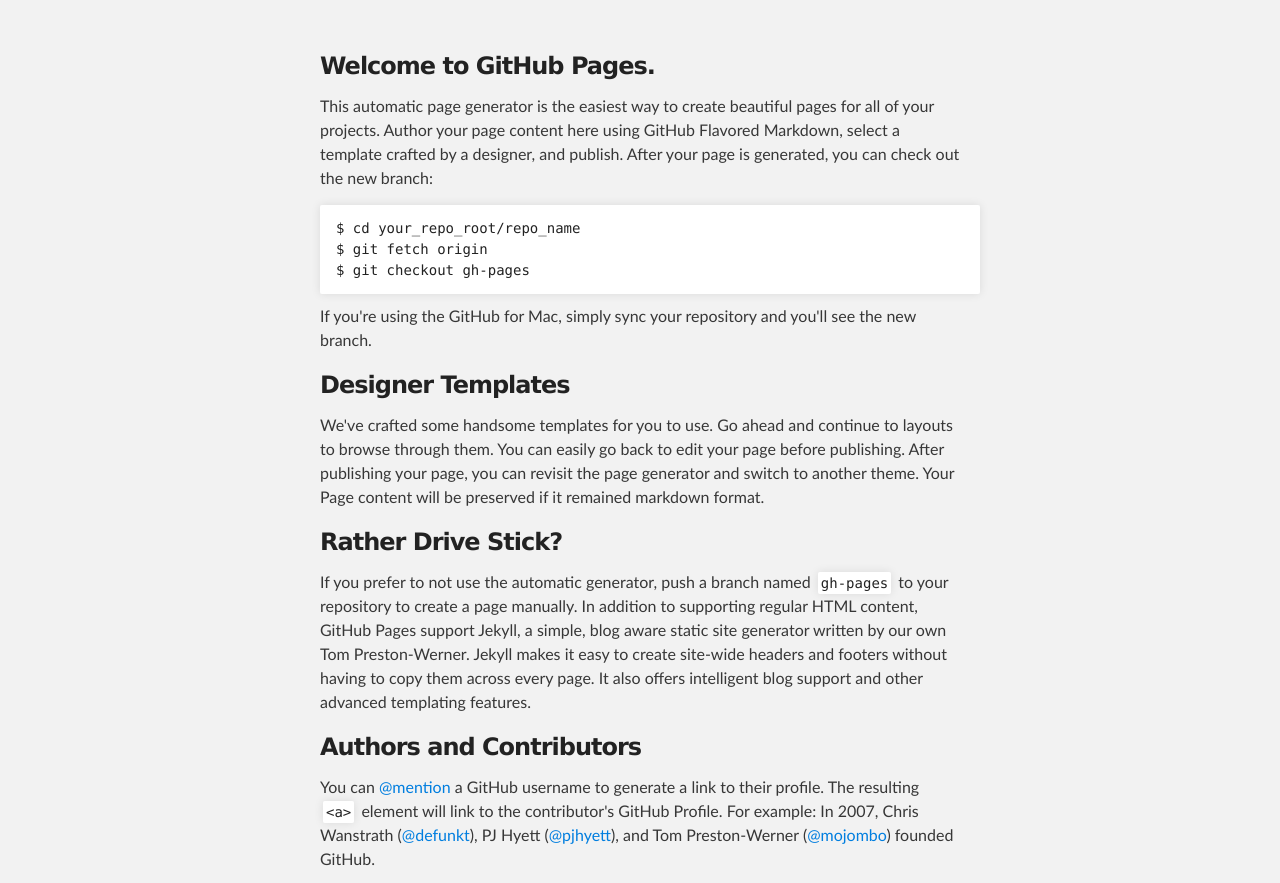
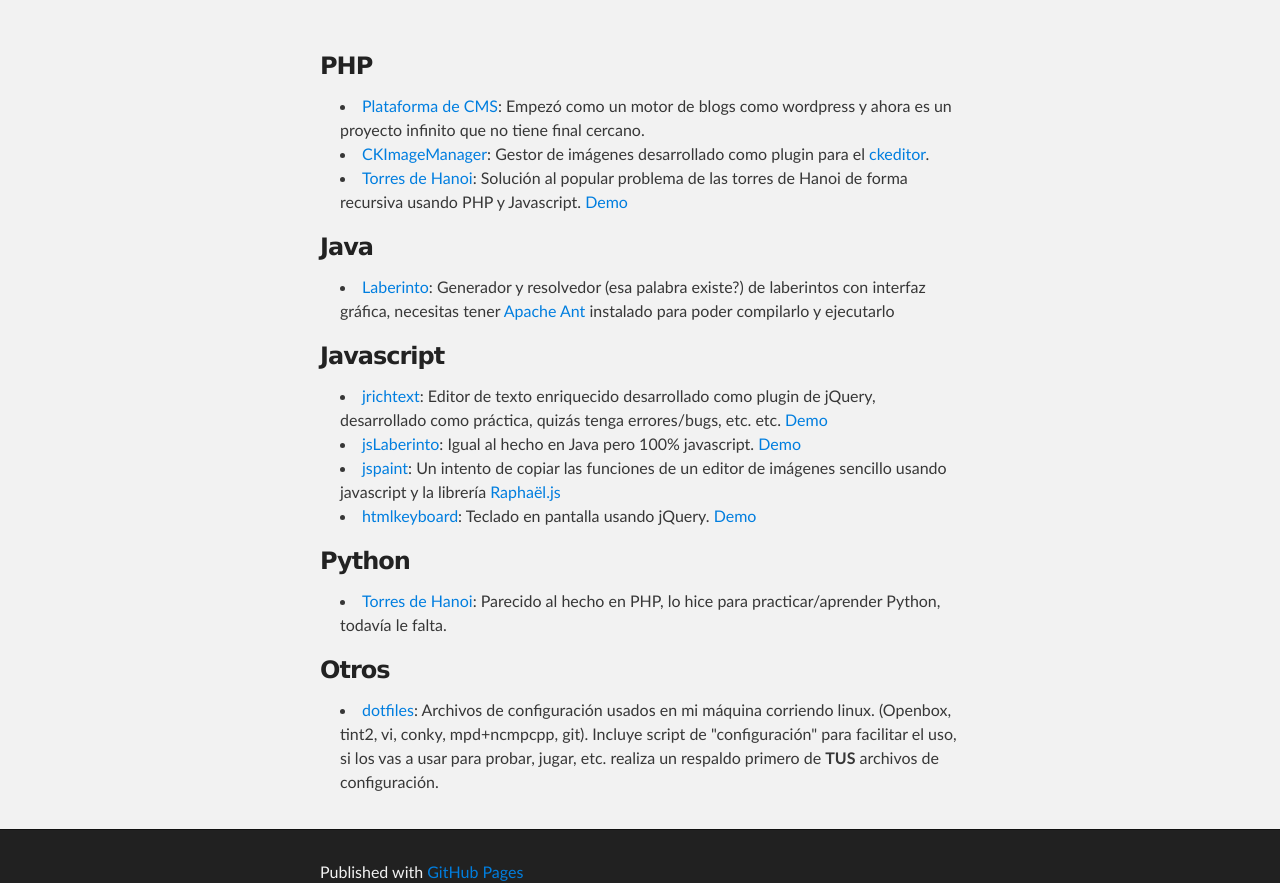
Before and after one commit to josercl/josercl.github.com, a plain HTML site: page index.html in a window 1280 px wide. Shown: the part 176-1059 px from the top of the page. Drawn offline with Linux system fonts and the light colour scheme.

Commit message:
Editado el contenido por primera vez desde que creé el repo

```diff
--- a/index.html
+++ b/index.html
@@ -8,7 +8,7 @@
 
     <link rel="stylesheet" type="text/css" media="screen" href="stylesheets/stylesheet.css">
 
-    <title>Josercl.github.com</title>
+    <title>Inventos de José</title>
   </head>
 
   <body>
@@ -18,7 +18,7 @@
         <header class="inner">
           <a id="forkme_banner" href="https://github.com/josercl">View on GitHub</a>
 
-          <h1 id="project_title">Josercl.github.com</h1>
+          <h1 id="project_title">Inventos de José</h1>
           <h2 id="project_tagline"></h2>
 
         </header>
@@ -27,32 +27,34 @@
     <!-- MAIN CONTENT -->
     <div id="main_content_wrap" class="outer">
       <section id="main_content" class="inner">
-        <h3>Welcome to GitHub Pages.</h3>
+		<h3>PHP</h3>
+		<ul>
+			<li><a href="http://github.com/josercl/blog2">Plataforma de CMS</a>: Empezó como un motor de blogs como wordpress y ahora es un proyecto infinito que no tiene final cercano.</li>
+			<li><a href="http://github.com/josercl/CKImageManager">CKImageManager</a>: Gestor de imágenes desarrollado como plugin para el <a href="http://ckeditor.com">ckeditor</a>.
+			<li><a href="http://gist.github.com/3829226">Torres de Hanoi</a>: Solución al popular problema de las torres de Hanoi de forma recursiva usando PHP y Javascript. <a href="http://blog-josercl.rhcloud.com/hanoi.php">Demo</a></li>
+		</ul>
+		<h3>Java</h3>
+		<ul>
+			<li><a href="http://github.com/josercl/Laberinto">Laberinto</a>: Generador y resolvedor (esa palabra existe?) de laberintos con interfaz gráfica, necesitas tener <a href="http://ant.apache.org">Apache Ant</a> instalado para poder compilarlo y ejecutarlo</li>
+		</ul>
+		<h3>Javascript</h3>
+		<ul>
+			<li><a href="http://github.com/josercl/jrichtext">jrichtext</a>: Editor de texto enriquecido desarrollado como plugin de jQuery, desarrollado como práctica, quizás tenga errores/bugs, etc. etc. <a href="http://josercl.github.com/jrichtext">Demo</a></li>
+			<li><a href="http://github.com/josercl/jsLaberinto">jsLaberinto</a>: Igual al hecho en Java pero 100% javascript. <a href="http://josercl.github.com/jsLaberinto">Demo</a></li>
+			<li><a href="http://github.com/josercl/jspaint">jspaint</a>: Un intento de copiar las funciones de un editor de imágenes sencillo usando javascript y la librería <a href="http://raphaeljs.com">Rapha&euml;l.js</a></li>
+			<li><a href="http://github.com/josercl/htmlkeyboard">htmlkeyboard</a>: Teclado en pantalla usando jQuery. <a href="http://josercl.github.com/htmlkeyboard">Demo</a></li>
+		</ul>
 
-<p>This automatic page generator is the easiest way to create beautiful pages for all of your projects. Author your page content here using GitHub Flavored Markdown, select a template crafted by a designer, and publish. After your page is generated, you can check out the new branch:</p>
+		<h3>Python</h3>
+		<ul>
+			<li><a href="http://gist.github.com/3833303">Torres de Hanoi</a>: Parecido al hecho en PHP, lo hice para practicar/aprender Python, todavía le falta.</li>
+		</ul>
 
-<pre><code>$ cd your_repo_root/repo_name
-$ git fetch origin
-$ git checkout gh-pages
-</code></pre>
+		<h3>Otros</h3>
+		<ul>
+			<li><a href="http://github.com/josercl/dotfiles">dotfiles</a>: Archivos de configuración usados en mi máquina corriendo linux. (Openbox, tint2, vi, conky, mpd+ncmpcpp, git). Incluye script de "configuración" para facilitar el uso, si los vas a usar para probar, jugar, etc. realiza un respaldo primero de <strong>TUS</strong> archivos de configuración.</li>
+		</ul>
 
-<p>If you're using the GitHub for Mac, simply sync your repository and you'll see the new branch.</p>
-
-<h3>Designer Templates</h3>
-
-<p>We've crafted some handsome templates for you to use. Go ahead and continue to layouts to browse through them. You can easily go back to edit your page before publishing. After publishing your page, you can revisit the page generator and switch to another theme. Your Page content will be preserved if it remained markdown format.</p>
-
-<h3>Rather Drive Stick?</h3>
-
-<p>If you prefer to not use the automatic generator, push a branch named <code>gh-pages</code> to your repository to create a page manually. In addition to supporting regular HTML content, GitHub Pages support Jekyll, a simple, blog aware static site generator written by our own Tom Preston-Werner. Jekyll makes it easy to create site-wide headers and footers without having to copy them across every page. It also offers intelligent blog support and other advanced templating features.</p>
-
-<h3>Authors and Contributors</h3>
-
-<p>You can <a href="https://github.com/blog/821" class="user-mention">@mention</a> a GitHub username to generate a link to their profile. The resulting <code>&lt;a&gt;</code> element will link to the contributor's GitHub Profile. For example: In 2007, Chris Wanstrath (<a href="https://github.com/defunkt" class="user-mention">@defunkt</a>), PJ Hyett (<a href="https://github.com/pjhyett" class="user-mention">@pjhyett</a>), and Tom Preston-Werner (<a href="https://github.com/mojombo" class="user-mention">@mojombo</a>) founded GitHub.</p>
-
-<h3>Support or Contact</h3>
-
-<p>Having trouble with Pages? Check out the documentation at <a href="http://help.github.com/pages">http://help.github.com/pages</a> or contact <a href="mailto:support@github.com">support@github.com</a> and we’ll help you sort it out.</p>
       </section>
     </div>
 
```
